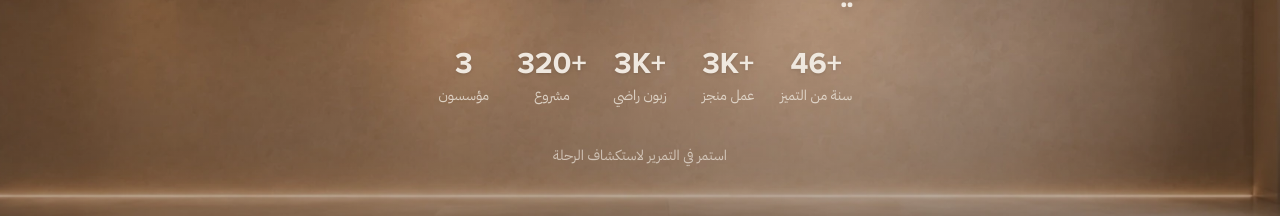
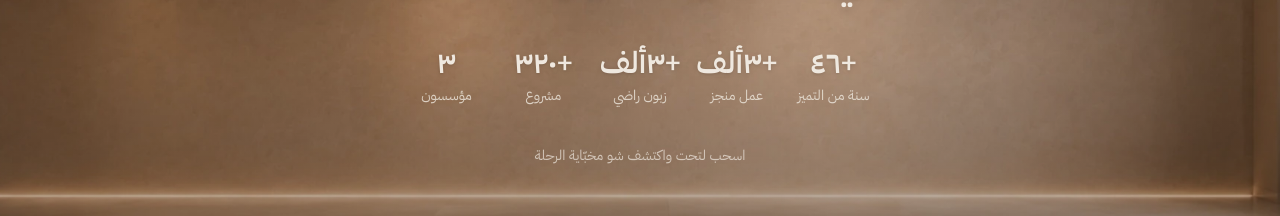
Before and after one commit to MhmdShamii/hneineh_website, a React (Vite) app: page / in a window 1280 px wide. Shown: the part 347-563 px from the top of the page. Built offline with nearby package versions, Linux system fonts and the light colour scheme; no server answers.

Commit message:
fix: update scroll hints and correct Arabic numeral formatting in hero component

```diff
--- a/src/content/hero.ts
+++ b/src/content/hero.ts
@@ -11,21 +11,21 @@ export const heroFrames = {
 export const heroText: Localized<{ headline: string; scrollHint: string }> = {
   ar: {
     headline: 'البيت يلي متخيّلو... صار وقته يصير حقيقة',
-    scrollHint: 'استمر في التمرير لاستكشاف الرحلة',
+    scrollHint: 'اسحب لتحت واكتشف شو مخبّاية الرحلة',
   },
   en: {
     headline: 'The home you imagined... it’s time to make it real',
-    scrollHint: 'Keep scrolling to explore the journey',
+    scrollHint: 'Keep scrolling and explore the journey we’ll take together',
   },
 }
 
 export const heroStats: Localized<StatItem[]> = {
   ar: [
-    { id: 'years', value: '46+', label: 'سنة من التميز' },
-    { id: 'completed', value: '3K+', label: 'عمل منجز' },
-    { id: 'happy-clients', value: '3K+', label: 'زبون راضي' },
-    { id: 'projects', value: '320+', label: 'مشروع' },
-    { id: 'founders', value: '3', label: 'مؤسسون' },
+    { id: 'years', value: '٤٦+', label: 'سنة من التميز' },
+    { id: 'completed', value: '٣ألف+', label: 'عمل منجز' },
+    { id: 'happy-clients', value: '٣ألف+', label: 'زبون راضي' },
+    { id: 'projects', value: '٣٢٠+', label: 'مشروع' },
+    { id: 'founders', value: '٣', label: 'مؤسسون' },
   ],
   en: [
     { id: 'years', value: '46+', label: 'Years of Excellence' },
```
